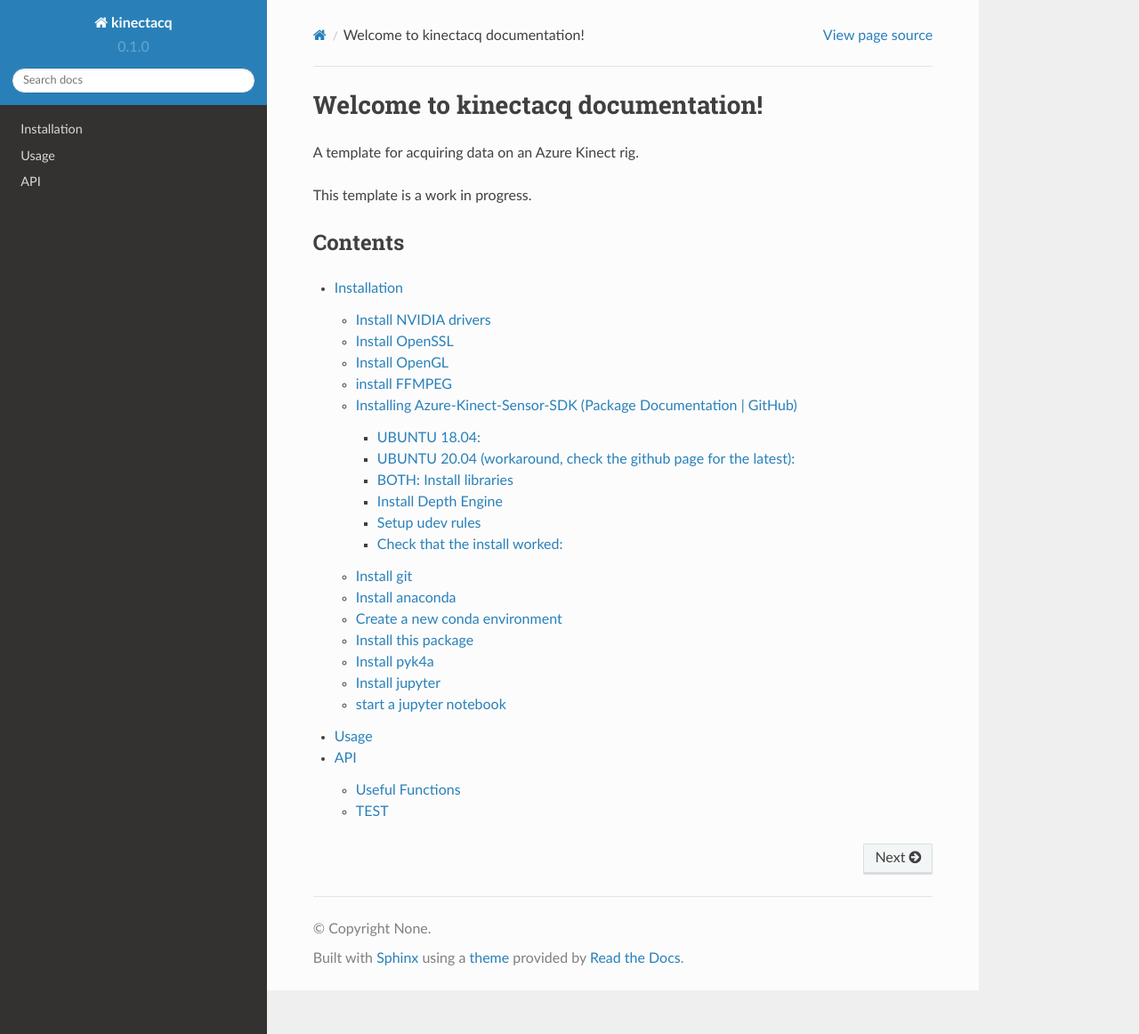
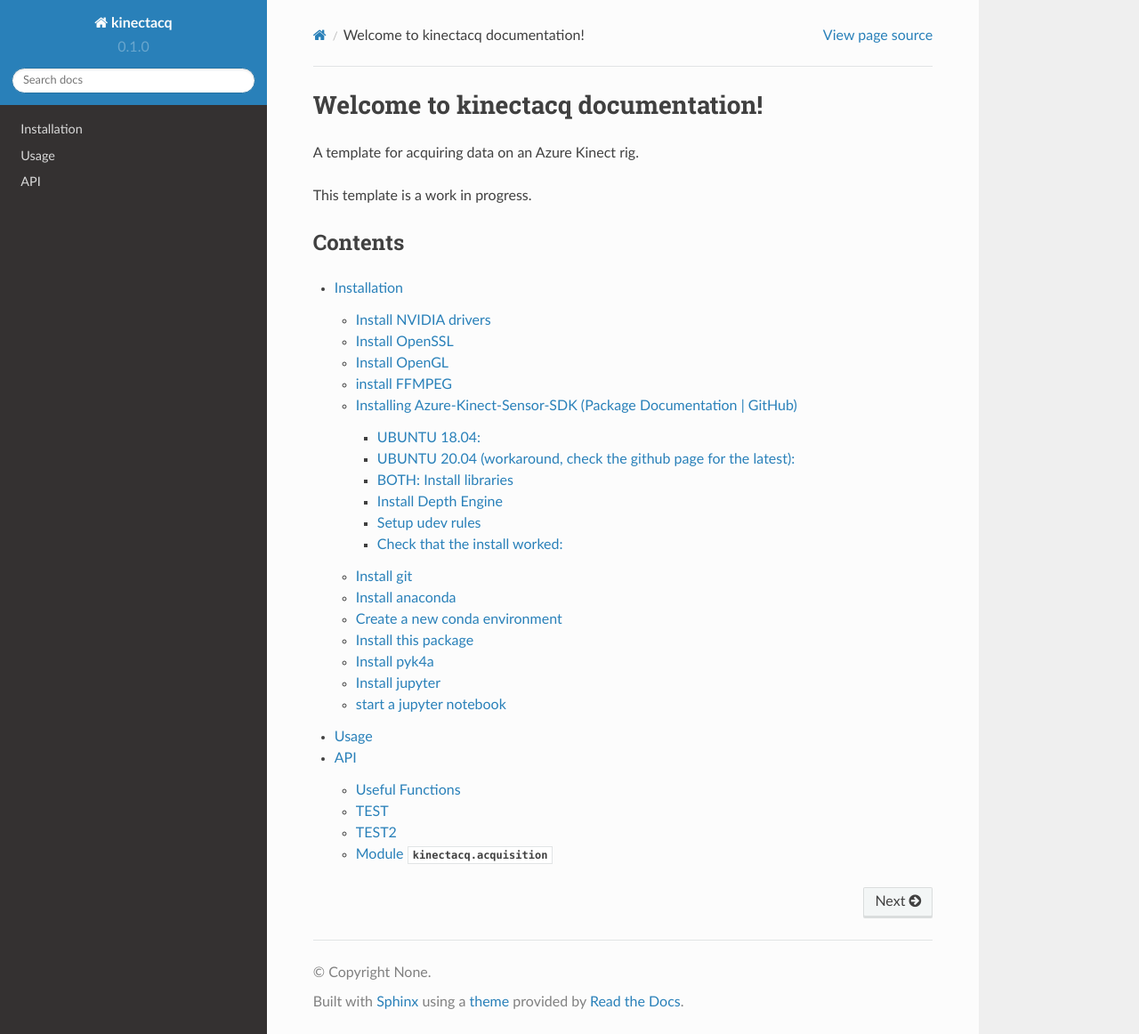
Before and after one commit to timsainb/kinectacq, a Sphinx documentation site: the page built from docs/source/index.rst, in a window 1280 px wide and 1162 px high. Shown: the whole window at 89% size. Built offline with Sphinx 7.4.7 and the Read the Docs theme 2.0.0, drawn with Linux system fonts in a browser that asks for light colours.

Commit message:
documentation

```diff
--- a/docs/source/api.rst
+++ b/docs/source/api.rst
@@ -20,3 +20,11 @@
    :toctree: generated
 
    kinectacq
+
+
+TEST2
+-----
+
+Module :mod:`kinectacq.acquisition`
+---------------------------------
+.. automodule:: kinectacq.acquisition
```
